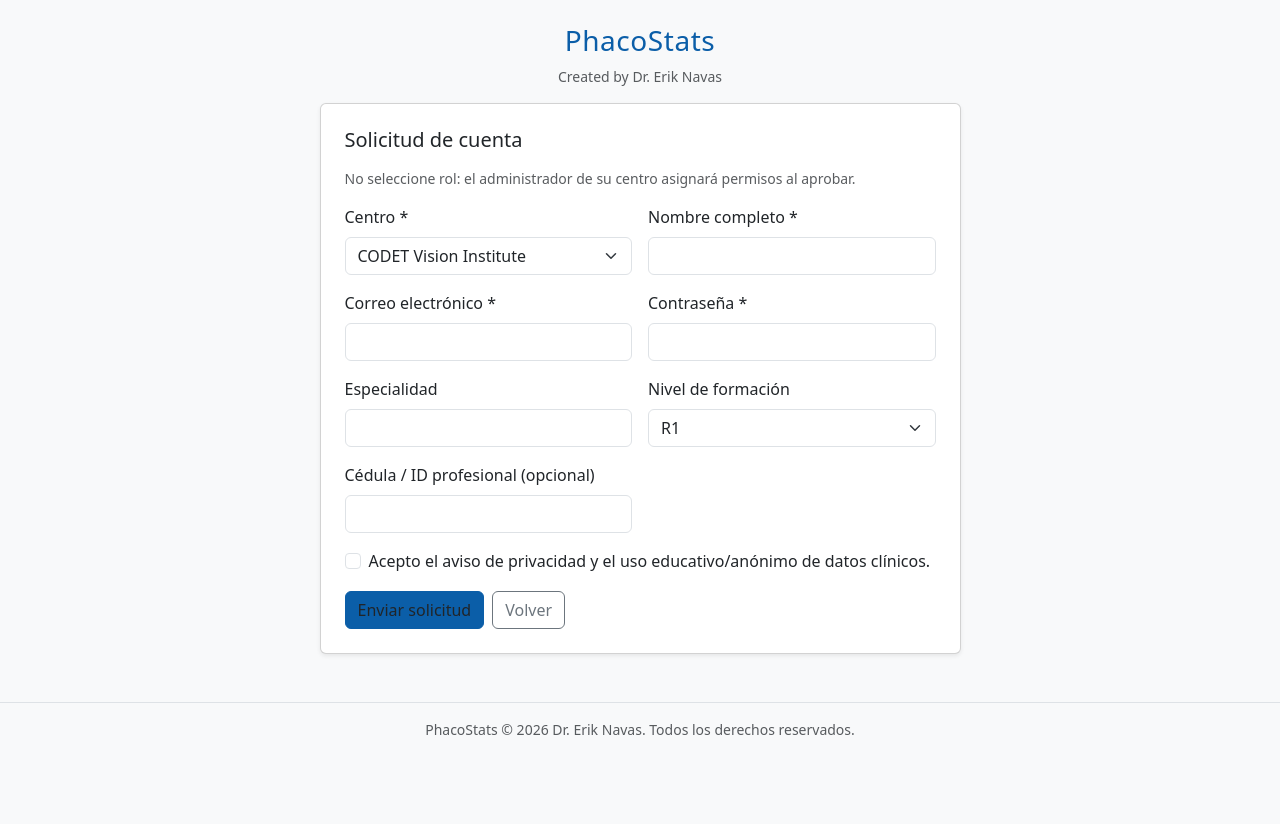
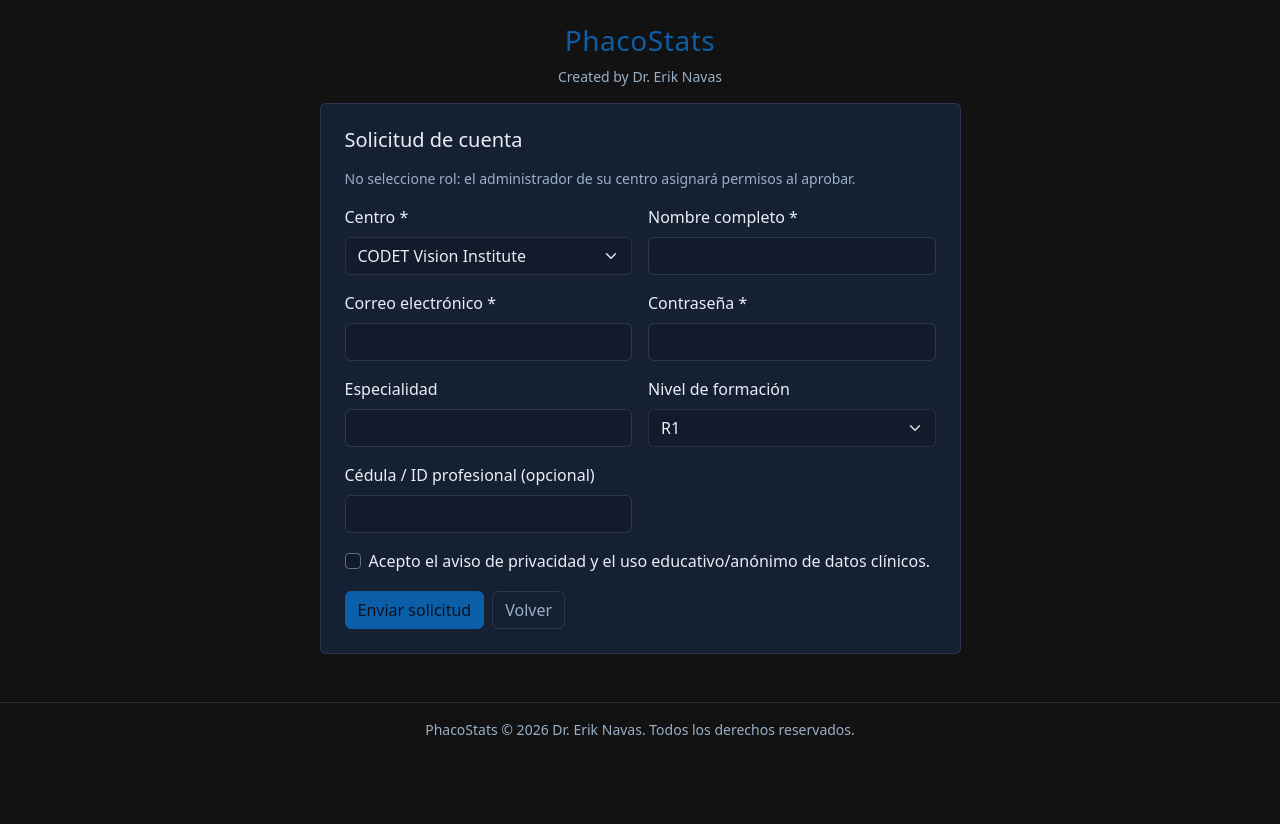
Before and after one commit to Cornea35/PhacoStatsV1, a FastAPI app: page /register in a window 1280 px wide. Run offline with FastAPI, Linux system fonts and the light colour scheme.

Commit message:
Switch the app UI to a global dark theme.
Keep center branding tokens and update charts for readable dark surfaces.

```diff
--- a/app/static/css/app.css
+++ b/app/static/css/app.css
@@ -1,60 +1,150 @@
-.brand-placeholder {
-  display: inline-flex;
-  align-items: center;
-  justify-content: center;
-  min-height: 96px;
-  padding: 0.75rem 1rem;
-  border-radius: 0.75rem;
-  background: var(--brand-primary, var(--codet-blue));
-  color: var(--brand-on-primary, #fff);
-  font-weight: 600;
-  text-align: center;
-}
+/* PhacoStats — dark theme (center branding still overrides --brand-*) */
 
-.brand-placeholder-nav {
-  display: inline-flex;
-  align-items: center;
-  justify-content: center;
-  width: 40px;
-  height: 40px;
-  border-radius: 0.35rem;
-  background: #fff;
-  color: var(--brand-primary, var(--codet-blue));
-  font-size: 0.7rem;
-  font-weight: 700;
-}
+:root,
+[data-bs-theme="dark"] {
+  color-scheme: dark;
 
-.brand-phaco {
-  letter-spacing: 0.02em;
-  color: var(--brand-primary, var(--codet-blue));
-}
-
-:root {
-  --codet-blue: #0b5ea8;
-  --codet-blue-dark: #084a86;
+  --codet-blue: #4ea1e0;
+  --codet-blue-dark: #2d7ab8;
   --brand-primary: var(--codet-blue);
   --brand-secondary: var(--codet-blue-dark);
-  --brand-accent: #c9a227;
-  --brand-text: #1a1a1a;
-  --brand-on-primary: #ffffff;
+  --brand-accent: #d4af37;
+  --brand-text: #e8eef5;
+  --brand-on-primary: #0b1220;
+
+  --app-bg: #0b1220;
+  --app-bg-elevated: #121a2b;
+  --app-bg-panel: #162033;
+  --app-bg-soft: #1a2740;
+  --app-border: rgba(148, 175, 210, 0.16);
+  --app-text: #e8eef5;
+  --app-muted: #9ab0c8;
+
+  --bs-body-bg: var(--app-bg);
+  --bs-body-color: var(--app-text);
+  --bs-secondary-color: var(--app-muted);
+  --bs-tertiary-bg: var(--app-bg-elevated);
+  --bs-border-color: var(--app-border);
+  --bs-card-bg: var(--app-bg-panel);
+  --bs-card-cap-bg: var(--app-bg-soft);
+  --bs-table-bg: transparent;
+  --bs-table-color: var(--app-text);
+  --bs-table-striped-bg: rgba(255, 255, 255, 0.03);
+  --bs-table-hover-bg: rgba(78, 161, 224, 0.08);
+  --bs-heading-color: var(--app-text);
+  --bs-link-color: var(--brand-primary);
+  --bs-link-hover-color: #7ec0f0;
 }
 
 body {
   min-height: 100vh;
+  background: radial-gradient(1200px 600px at 10% -10%, rgba(78, 161, 224, 0.12), transparent 55%),
+    radial-gradient(900px 500px at 90% 0%, rgba(212, 175, 55, 0.06), transparent 50%),
+    var(--app-bg);
+  color: var(--app-text);
+}
+
+.bg-light,
+.public-shell {
+  background: transparent !important;
 }
 
 .navbar-codet {
-  background-color: var(--codet-blue) !important;
+  background-color: #0a1424 !important;
+  border-bottom: 1px solid var(--app-border);
 }
 
 .btn-codet,
 .btn-primary {
-  --bs-btn-bg: var(--codet-blue);
-  --bs-btn-border-color: var(--codet-blue);
-  --bs-btn-hover-bg: var(--codet-blue-dark);
-  --bs-btn-hover-border-color: var(--codet-blue-dark);
-  --bs-btn-active-bg: var(--codet-blue-dark);
-  --bs-btn-active-border-color: var(--codet-blue-dark);
+  --bs-btn-color: #0b1220;
+  --bs-btn-bg: var(--brand-primary);
+  --bs-btn-border-color: var(--brand-primary);
+  --bs-btn-hover-color: #0b1220;
+  --bs-btn-hover-bg: var(--brand-secondary);
+  --bs-btn-hover-border-color: var(--brand-secondary);
+  --bs-btn-active-color: #0b1220;
+  --bs-btn-active-bg: var(--brand-secondary);
+  --bs-btn-active-border-color: var(--brand-secondary);
+}
+
+.btn-outline-primary {
+  --bs-btn-color: var(--brand-primary);
+  --bs-btn-border-color: var(--brand-primary);
+  --bs-btn-hover-bg: var(--brand-primary);
+  --bs-btn-hover-border-color: var(--brand-primary);
+  --bs-btn-hover-color: #0b1220;
+}
+
+.btn-outline-secondary,
+.btn-outline-light {
+  --bs-btn-color: var(--app-muted);
+  --bs-btn-border-color: var(--app-border);
+  --bs-btn-hover-bg: var(--app-bg-soft);
+  --bs-btn-hover-border-color: var(--app-border);
+  --bs-btn-hover-color: var(--app-text);
+}
+
+.card,
+.table-responsive.card {
+  background-color: var(--app-bg-panel);
+  border-color: var(--app-border) !important;
+  color: var(--app-text);
+}
+
+.card-body,
+.table {
+  color: var(--app-text);
+}
+
+.table-light,
+.table > thead {
+  --bs-table-bg: var(--app-bg-soft);
+  --bs-table-color: var(--app-text);
+  border-color: var(--app-border);
+}
+
+.form-control,
+.form-select {
+  background-color: var(--app-bg-elevated);
+  border-color: var(--app-border);
+  color: var(--app-text);
+}
+
+.form-control:focus,
+.form-select:focus {
+  background-color: var(--app-bg-elevated);
+  border-color: var(--brand-primary);
+  color: var(--app-text);
+  box-shadow: 0 0 0 0.2rem rgba(78, 161, 224, 0.2);
+}
+
+.form-control::placeholder {
+  color: #7f93ab;
+}
+
+.form-control:disabled,
+.form-select:disabled {
+  background-color: #101827;
+  color: #8a9bb0;
+}
+
+.form-check-input {
+  background-color: var(--app-bg-elevated);
+  border-color: #5a7190;
+}
+
+.text-muted {
+  color: var(--app-muted) !important;
+}
+
+.border-top,
+.border,
+.border-bottom {
+  border-color: var(--app-border) !important;
+}
+
+.alert {
+  border: 1px solid var(--app-border);
 }
 
 .navbar-brand {
--- a/app/templates/admin/analytics.html
+++ b/app/templates/admin/analytics.html
@@ -229,7 +229,7 @@
 {% block scripts %}
 <script src="https://cdn.jsdelivr.net/npm/chart.js@4.4.7/dist/chart.umd.min.js"></script>
 <script>window.PHACO_ADMIN_CHARTS = {{ chart_json | safe }};</script>
-<script src="/static/js/admin_analytics.js?v=reint1"></script>
+<script src="/static/js/admin_analytics.js?v=dark1"></script>
 <script>
 (() => {
   const form = document.getElementById("rangeForm");
--- a/app/templates/base.html
+++ b/app/templates/base.html
@@ -1,16 +1,16 @@
 <!DOCTYPE html>
-<html lang="es">
+<html lang="es" data-bs-theme="dark">
 <head>
   <meta charset="utf-8">
   <meta name="viewport" content="width=device-width, initial-scale=1">
   <title>{% block title %}PhacoStats{% endblock %}</title>
   <link rel="icon" href="/static/img/codet-logo.png" type="image/png">
   <link href="https://cdn.jsdelivr.net/npm/bootstrap@5.3.3/dist/css/bootstrap.min.css" rel="stylesheet">
-  <link href="/static/css/app.css" rel="stylesheet">
+  <link href="/static/css/app.css?v=dark1" rel="stylesheet">
   {% if brand_css %}<style>:root { {{ brand_css }} }</style>{% endif %}
   {% block head %}{% endblock %}
 </head>
-<body class="bg-light">
+<body>
   {% if user is defined and user %}
   <nav class="navbar navbar-expand-lg navbar-dark navbar-codet mb-4">
     <div class="container">
--- a/app/templates/base_public.html
+++ b/app/templates/base_public.html
@@ -1,15 +1,15 @@
 <!DOCTYPE html>
-<html lang="es">
+<html lang="es" data-bs-theme="dark">
 <head>
   <meta charset="utf-8">
   <meta name="viewport" content="width=device-width, initial-scale=1">
   <title>{% block title %}PhacoStats{% endblock %}</title>
   <link href="https://cdn.jsdelivr.net/npm/bootstrap@5.3.3/dist/css/bootstrap.min.css" rel="stylesheet">
-  <link href="/static/css/app.css" rel="stylesheet">
+  <link href="/static/css/app.css?v=dark1" rel="stylesheet">
   <style id="brandTheme">:root { {{ brand_css|default('') }} }</style>
   {% block head %}{% endblock %}
 </head>
-<body class="bg-light public-shell" {% if theme and theme.cover_url %}style="background-image:linear-gradient(rgba(255,255,255,.88),rgba(255,255,255,.92)),url('{{ theme.cover_url }}');background-size:cover;"{% endif %}>
+<body class="public-shell" {% if theme and theme.cover_url %}style="background-image:linear-gradient(rgba(11,18,32,.88),rgba(11,18,32,.92)),url('{{ theme.cover_url }}');background-size:cover;"{% endif %}>
   <main class="container pb-5">
     {% if flashes %}
       {% for item in flashes %}
--- a/app/templates/dashboard.html
+++ b/app/templates/dashboard.html
@@ -135,7 +135,7 @@
         </div>
         <div class="col-lg-4">
           <div class="table-responsive">
-            <table class="table table-sm mb-0 bg-white rounded">
+            <table class="table table-sm mb-0 rounded risk-table">
               <thead>
                 <tr><th>Factor</th><th class="text-end">Casos</th><th class="text-end">%</th></tr>
               </thead>
@@ -162,7 +162,7 @@
 {% block scripts %}
 <script src="https://cdn.jsdelivr.net/npm/chart.js@4.4.7/dist/chart.umd.min.js"></script>
 <script>window.PHACO_CHARTS = {{ chart_json | safe }};</script>
-<script src="/static/js/dashboard.js?v=risk2"></script>
+<script src="/static/js/dashboard.js?v=dark1"></script>
 <script>
 (() => {
   const form = document.getElementById("rangeForm");
--- a/app/templates/refractive/results.html
+++ b/app/templates/refractive/results.html
@@ -210,7 +210,7 @@
 {% block scripts %}
 <script src="https://cdn.jsdelivr.net/npm/chart.js@4.4.7/dist/chart.umd.min.js"></script>
 <script>window.PHACO_REFRACTIVE = {{ refractive_json | safe }};</script>
-<script src="/static/js/refractive_charts.js"></script>
+<script src="/static/js/refractive_charts.js?v=dark1"></script>
 <script>
 (() => {
   const form = document.getElementById("rxFilterForm");
--- a/app/templates/surgeries/form.html
+++ b/app/templates/surgeries/form.html
@@ -84,7 +84,7 @@
     <label class="form-check-label" for="complication_occurred">Hubo complicación</label>
   </div>
 
-  <div id="complicationDetails" class="border rounded p-3 bg-white {% if not (comp and comp.occurred) %}d-none{% endif %}">
+  <div id="complicationDetails" class="border rounded p-3 complication-panel {% if not (comp and comp.occurred) %}d-none{% endif %}">
     <div class="row g-3">
       <div class="col-md-6">
         <label class="form-label" for="complication_type">Qué complicación</label>
```
Also changed, not shown: other parts of app/static/css/app.css (+89 -29 lines), app/static/js/admin_analytics.js (+10 -5 lines), app/static/js/dashboard.js (+12 -12 lines), app/static/js/refractive_charts.js (+15 -6 lines).
